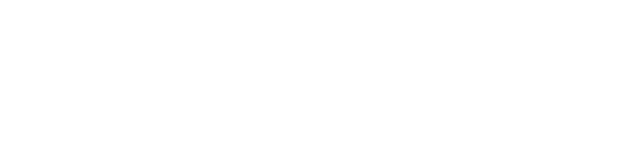
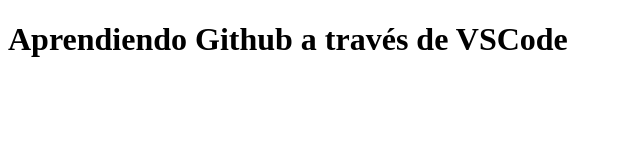
Before and after one commit to Alfredo08/Github-en-VSCode, a plain HTML site: page index.html in a window 1280 px wide. Shown: the whole page, without its empty margins (0-640 px from the left). Drawn offline with Linux system fonts and the light colour scheme.

Commit message:
Agregando titulo a HTML

```diff
--- a/index.html
+++ b/index.html
@@ -7,6 +7,8 @@
     <title>Document</title>
 </head>
 <body>
-
+    <h1>
+        Aprendiendo Github a través de VSCode
+    </h1>
 </body>
 </html>
```
